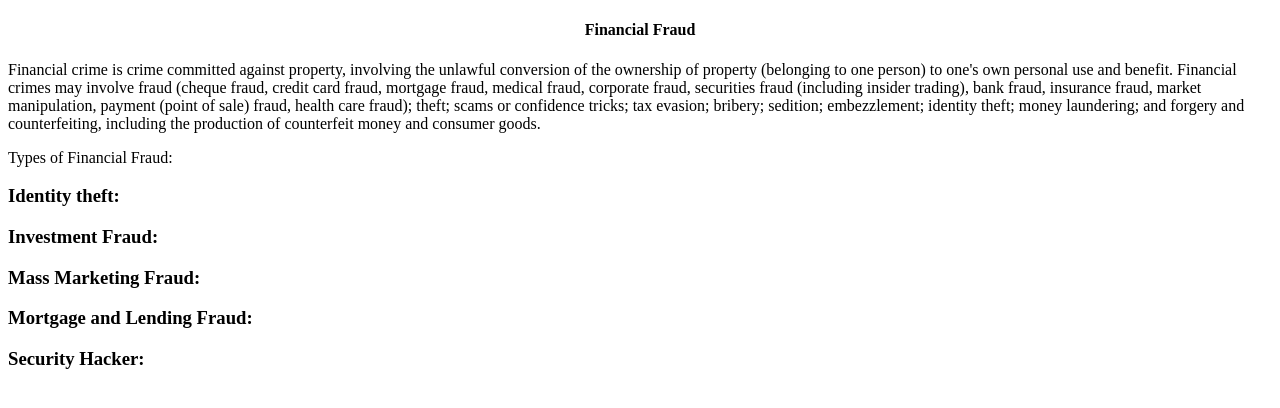
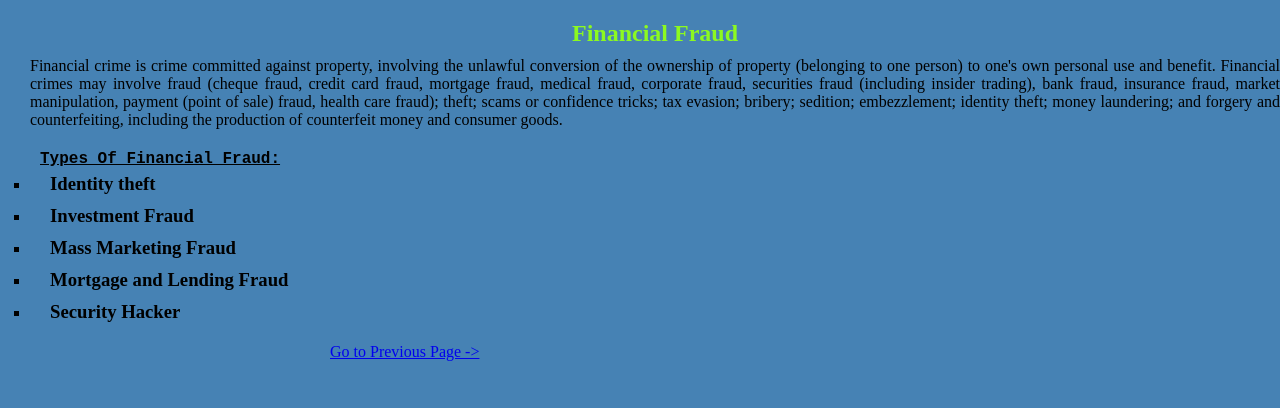
Before and after one commit to Snehashis012/Cybercrime-awareness-repo, a website: page cyber-scam-awareness/Public/Financial.html in a window 1280 px wide. Drawn offline with Linux system fonts and the light colour scheme; a web font is replaced by a local one.

Commit message:
Update Financial.html

```diff
--- a/cyber-scam-awareness/Public/Financial.html
+++ b/cyber-scam-awareness/Public/Financial.html
@@ -3,16 +3,61 @@
 <head>
     <meta charset="UTF-8">
     <meta name="viewport" content="width=device-width, initial-scale=1.0">
-    <title>Document</title>
+    <title>Financial-fraud-related-awareness</title>
+    <style>
+        @import url('https://fonts.googleapis.com/css2?family=Gowun+Batang:wght@400;700&display=swap');
+        .text{
+            font-family: "Gowun Batang", serif;
+            font-weight: 200;
+            font-style: normal;
+            text-align: justify;
+            margin-bottom: 15px;
+            margin-top: 5px;
+        }
+        *{
+            padding: 0px 0px 5px 10px;
+            margin: 0;
+        }
+        body{
+            background-color: steelblue;
+        }
+        h4{
+            text-align: center;
+            font-size: 24px;
+            color: rgb(140, 249, 32);
+            margin-top: 20px;
+        }
+        b{
+            text-transform: capitalize;
+            text-decoration: underline;
+            font-family: 'Courier New', Courier, monospace;
+        }
+        li{
+            list-style-type:square;
+        }
+        a{
+            margin-left: 300px;
+        }
+
+    </style>
 </head>
 <body>
-    <h4><center>Financial Fraud </center></h4>
-    Financial crime is crime committed against property, involving the unlawful conversion of the ownership of property (belonging to one person) to one's own personal use and benefit. Financial crimes may involve fraud (cheque fraud, credit card fraud, mortgage fraud, medical fraud, corporate fraud, securities fraud (including insider trading), bank fraud, insurance fraud, market manipulation, payment (point of sale) fraud, health care fraud); theft; scams or confidence tricks; tax evasion; bribery; sedition; embezzlement; identity theft; money laundering; and forgery and counterfeiting, including the production of counterfeit money and consumer goods.
-<p>Types of Financial Fraud:
-    <h3>Identity theft:</h3>
-    <h3>Investment Fraud:</h3>
-    <h3>Mass Marketing Fraud:</h3>
-    <h3>Mortgage and Lending Fraud:</h3>
-    <h3>Security Hacker:</h3>
+    <h4>Financial Fraud</h4>
+    <div class="text">
+        Financial crime is crime committed against property, involving the unlawful conversion of the ownership of property (belonging to one person) to one's own personal use and benefit. Financial crimes may involve fraud (cheque fraud, credit card fraud, mortgage fraud, medical fraud, corporate fraud, securities fraud (including insider trading), bank fraud, insurance fraud, market manipulation, payment (point of sale) fraud, health care fraud); theft; scams or confidence tricks; tax evasion; bribery; sedition; embezzlement; identity theft; money laundering; and forgery and counterfeiting, including the production of counterfeit money and consumer goods.
+    </div>
+<p><b>Types of Financial Fraud:</b>
+    <ul>
+        <li><h3>Identity theft</h3></li>
+        <li><h3>Investment Fraud</h3></li>
+        <li><h3>Mass Marketing Fraud</h3></li>
+        <li><h3>Mortgage and Lending Fraud</h3></li>
+        <li><h3>Security Hacker</h3></li>
+    </ul>
+</p>
+
+<!-- A hyperlink to goto back -->
+
+<a href="Types.html">Go to Previous Page -></a>
 </body>
 </html>
```
